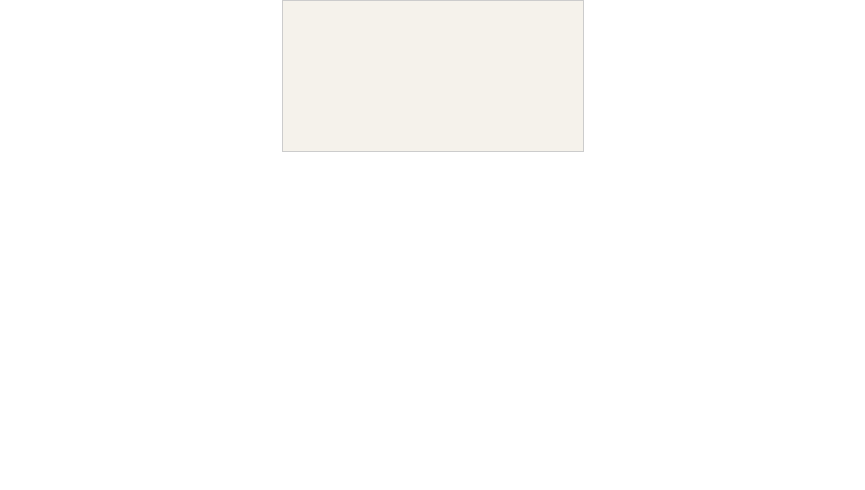
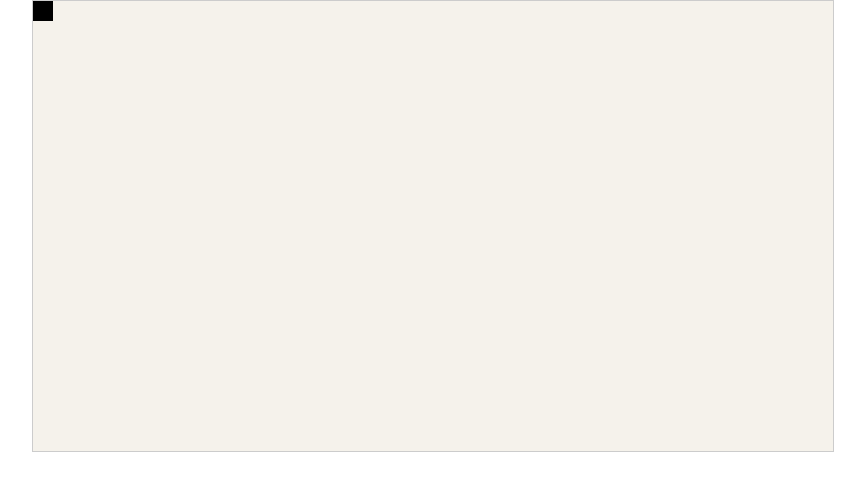
Before and after one commit to Shefali-Sharma/Data-Visualization-with-d3.js, a plain HTML site: page Chapter 1/Using the project template/index.html in a window 1280 px wide. Shown: the whole page, without its empty margins (207-1072 px from the left). Drawn offline with Linux system fonts and the light colour scheme.

Commit message:
Basic SVG - Beginning
Basic SVG - Beginning

```diff
--- a/Chapter 1/Using the project template/index.html
+++ b/Chapter 1/Using the project template/index.html
@@ -8,10 +8,26 @@
 </head>
 <body>
 <!--Place all DOM elements here -->
-	<svg id = "chart"></svg>
 <script>
+
+	var w = 800;
+	var h = 450;
 	var data = [123,44,30,41,76,89,213,456,8,34,12,543];
-	//console.log(data[0]);
+
+	var svg = d3.select("body").append("svg")
+				.attr("id", "chart")
+				.attr("width", w)
+				.attr("height", h);
+
+	svg.selectAll(".bar")
+			.data(data)
+			.enter()
+			.append("rect")
+			.attr("class", "bar")
+			.attr("x", 0)
+			.attr("y", 0)
+			.attr("width", 20)
+			.attr("height", 20);
 
 
 
```
